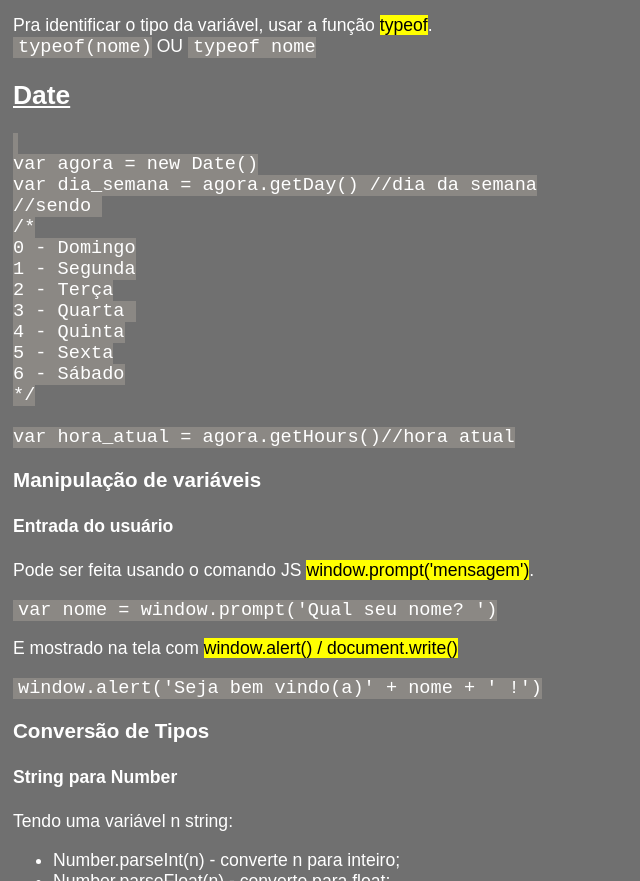
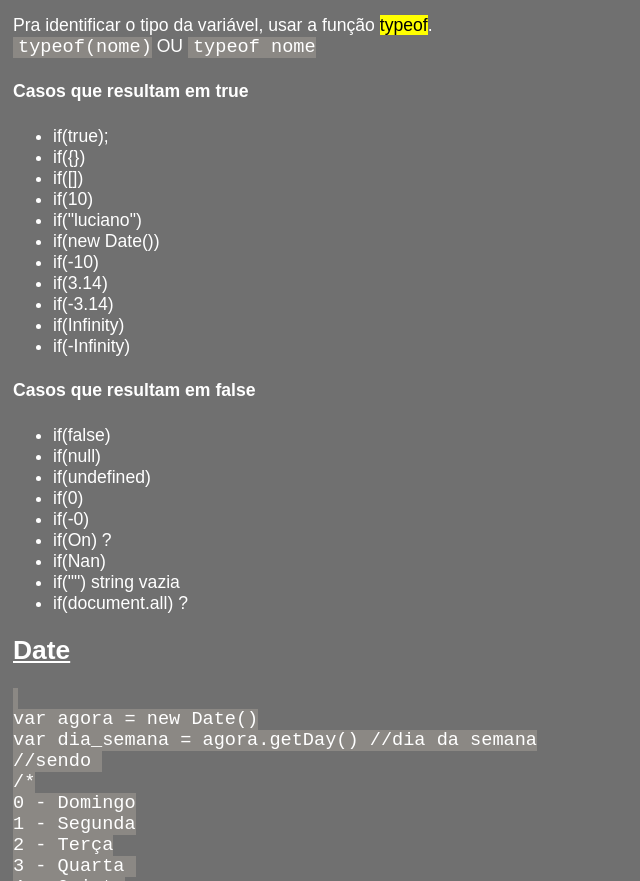
Before and after one commit to lucianorb19/Estudos_JavaScript, a plain HTML site: page Anotacoes.html in a window 1280 px wide. Shown: the part 1446-2327 px from the top of the page, without its empty margins (0-640 px from the left). Drawn offline with Linux system fonts and the light colour scheme.

Commit message:
Update anotações e Ex2

```diff
--- a/Anotacoes.html
+++ b/Anotacoes.html
@@ -75,6 +75,34 @@ nome = 'Luciano';
         <p>Pra identificar o tipo da variável, usar a função <mark>typeof</mark>. <br>
         <code>typeof(nome)</code> OU <code>typeof nome</code>
         </p>
+
+        <h4>Casos que resultam em true</h4>
+        <ul>
+            <li>if(true);</li>
+            <li>if({})</li>
+            <li>if([])</li>
+            <li>if(10)</li>
+            <li>if("luciano")</li>
+            <li>if(new Date())</li>
+            <li>if(-10)</li>
+            <li>if(3.14)</li>
+            <li>if(-3.14)</li>
+            <li>if(Infinity)</li>
+            <li>if(-Infinity)</li>
+        </ul>
+
+        <h4>Casos que resultam em false</h4>
+        <ul>
+            <li>if(false)</li>
+            <li>if(null)</li>
+            <li>if(undefined)</li>
+            <li>if(0)</li>
+            <li>if(-0)</li>
+            <li>if(On) ?</li>
+            <li>if(Nan)</li>
+            <li>if("") string vazia</li>
+            <li>if(document.all) ?</li>
+        </ul>
 
         <h2>Date</h2>
 <pre><code>
```
Also changed, not shown: Alura/Ex2.js (added, +66 -0 lines).
